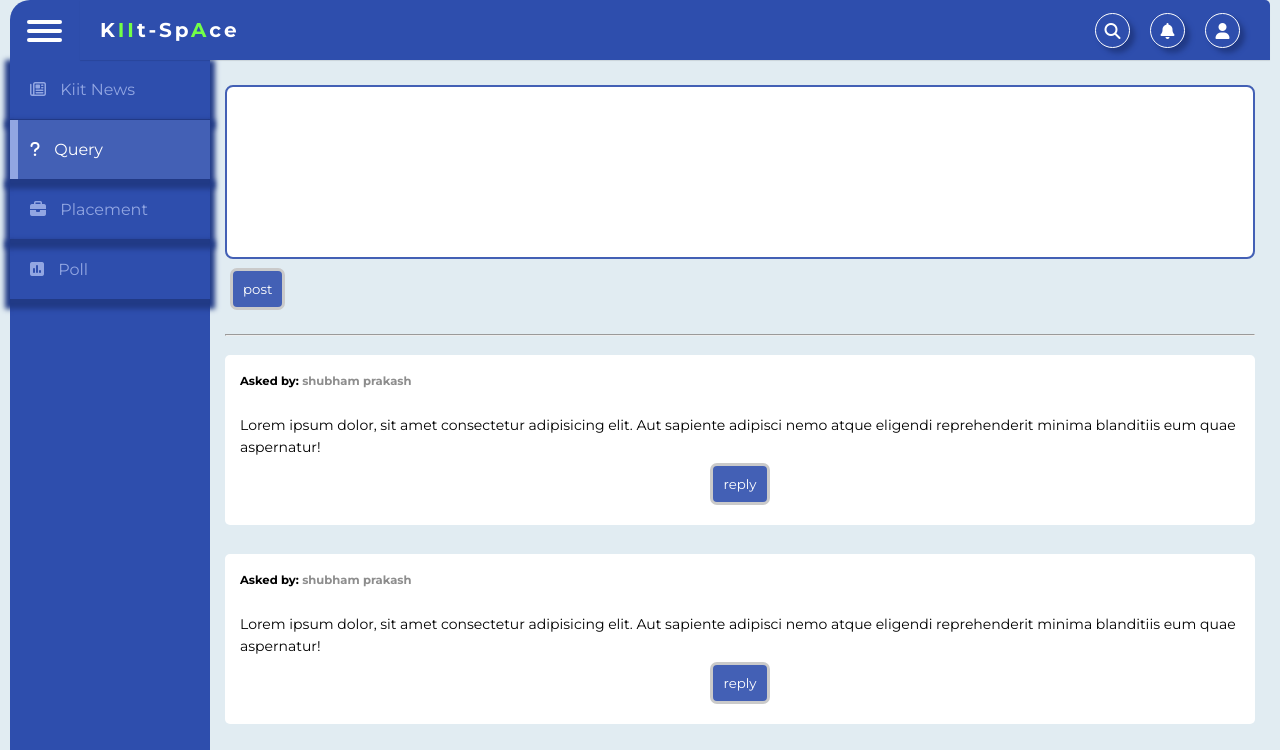
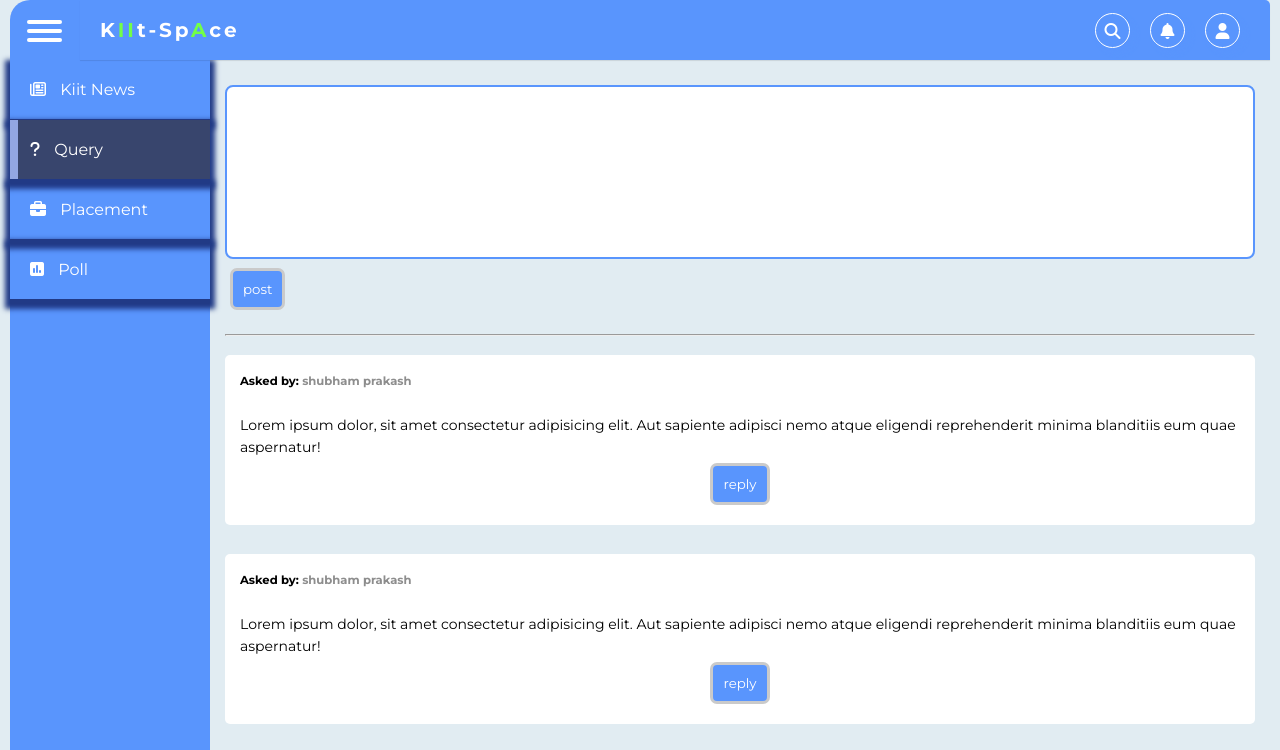
Before and after one commit to prakashshubham13/kiit-space, a plain HTML site: page index.html in a window 1280 px wide. Shown: the top 750 px of the page. Drawn offline with nearby package versions, Linux system fonts and the light colour scheme.

Commit message:
Update form.css

```diff
--- a/form.css
+++ b/form.css
@@ -31,7 +31,7 @@ body{
 .wrapper .top_navbar .hamburger{
   width: 70px;
   height: 100%;
-  background: #2e4ead;
+  background:#5995fd;
   padding: 15px 17px;
   border-top-left-radius: 20px;
   cursor: pointer;
@@ -48,7 +48,7 @@ body{
 .wrapper .top_navbar .top_menu{
   width: calc(100% - 70px);
   height: 100%;
-  background:#2e4ead;
+  background:#5995fd;
   border-top-right-radius: 5px;
   display: flex;
   justify-content: space-between;
@@ -79,7 +79,7 @@ body{
   text-align: center;
   border: 1px solid white;
   border-radius: 50%;
-  color: white; box-shadow: 5px 5px 5px 0px #213a86;
+  color: white; box-shadow: 5px 5px 5px 0px #5995fd;
 }
 
 .wrapper .top_navbar .top_menu ul li a:hover{
@@ -96,7 +96,7 @@ body{
   position: fixed;
   top: 60px;
   left: 10px;
-  background: #2e4ead;
+  background: #5995fd;
   width: 200px;
   height: 100%;
   border-bottom-left-radius: 0px;
@@ -111,7 +111,7 @@ body{
     color: #fff;
     position: relative;
     margin-bottom: 1px;
-    color: #92a6e2;
+    color: #ffffff;
     white-space: nowrap;
 
 }
@@ -147,7 +147,7 @@ body{
 
 .wrapper .sidebar ul li a:hover,
 .wrapper .sidebar ul li a.active{
-  background: #4360b5;
+  background: #38456d;
   color: #fff;
 }
 
@@ -182,7 +182,7 @@ body{
 .ans input{
 padding: 10px;
 border-radius: 7px;
-background-color:#4360b5;
+background-color:#5995fd;
 border:3px solid #cacaca;
 color:white;
 outline:none;
@@ -225,7 +225,7 @@ textarea{
   padding: 5px;
   resize: none;
   border-radius: 8px;
-  border: 2px solid #4360b5;
+  border: 2px solid #5995fd;
   outline: none;
 }
 
@@ -234,12 +234,12 @@ body::-webkit-scrollbar {
 }
 
 body::-webkit-scrollbar-track {
-  box-shadow: inset 0 0 6px #4360b5;
+  box-shadow: inset 0 0 6px #5995fd;
 }
 
 body::-webkit-scrollbar-thumb {
-  background-color: #4360b5;
-  outline: 1px solid #4360b5;
+  background-color: #5995fd;
+  outline: 1px solid #5995fd;
 }
 
 
@@ -253,7 +253,7 @@ body::-webkit-scrollbar-thumb {
 .page ul li{
 padding: 5px;
 border: 2px solid white;
-background-color: #4360b5;
+background-color: #5995fd;
 color: white;
 border-radius: 50px;
 margin:5px;
@@ -262,12 +262,12 @@ cursor: pointer;
 
 .page ul li.active{
   color: #4360b5;
-  border: 2px solid #4360b5;
+  border: 2px solid #2f2f30;
   background-color: #fff;
 }
 
 .page ul li:hover{
   color: #fff;
   border: 2px solid#fff;
-  background-color:#82a1ff;
+  background-color:#3b425a;
 }
```
